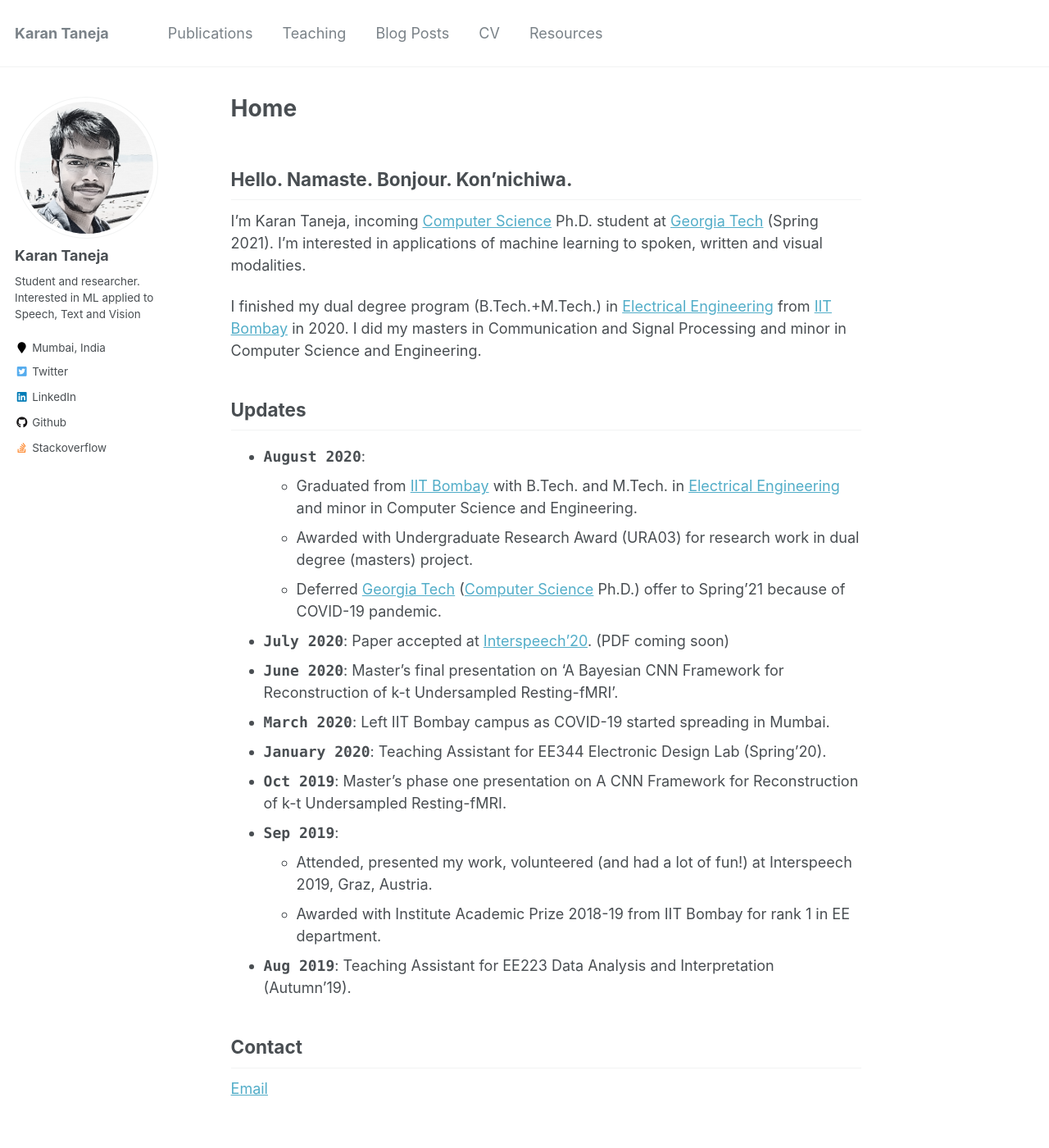
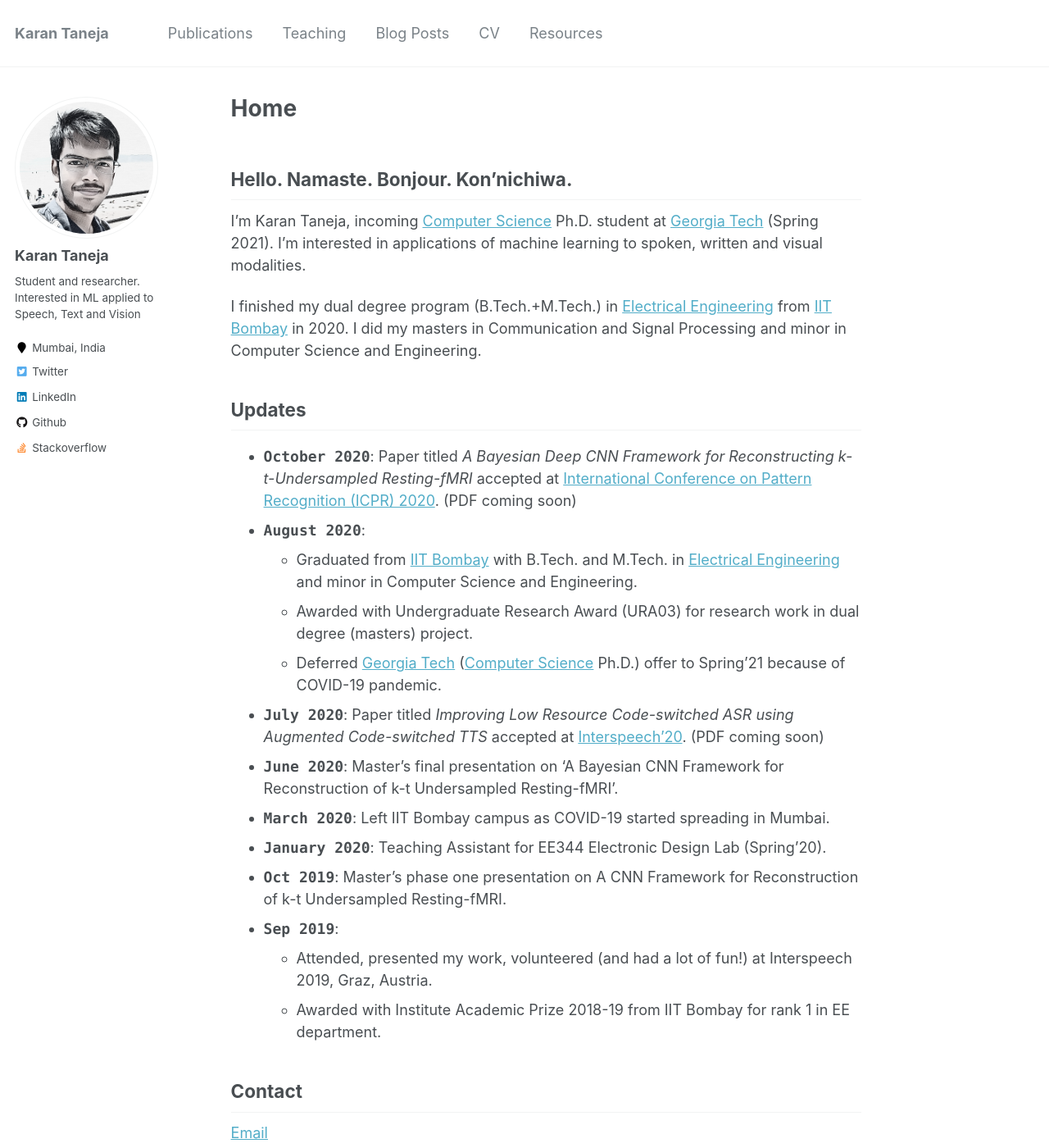
Before and after one commit to KrnTneja/KrnTneja.github.io, a Jekyll site: the page built from _pages/about.md, in a window 1280 px wide and 1400 px high. Shown: the whole window at 82% size. Built offline with Jekyll 4.4.1, drawn with Linux system fonts in a browser that asks for light colours.

Commit message:
ICPR paper

```diff
--- a/_pages/about.md
+++ b/_pages/about.md
@@ -15,17 +15,15 @@ I'm Karan Taneja, incoming [Computer Science](https://www.cc.gatech.edu/) Ph.D.
 
 I finished my dual degree program (B.Tech.+M.Tech.) in [Electrical Engineering](https://www.ee.iitb.ac.in) from [IIT Bombay](http://www.iitb.ac.in/) in 2020. I did my masters in Communication and Signal Processing and minor in Computer Science and Engineering.
 
-<!-- Currently, I'm working on fMRI reconstruction from subsampled k,t-space data for faster fMRI acquisition under [Prof. Suyash Awate](https://www.cse.iitb.ac.in/~suyash/) and [Prof. Shabbir Merchant](https://www.ee.iitb.ac.in/wiki/faculty/merchant) for my masters thesis.
-I'm also working on code-mixed Hindi-English automatic speech recognition with [Prof. Preethi Jyothi](https://www.cse.iitb.ac.in/~pjyothi/) at [Computational Speech And Language Technologies Lab](https://www.cse.iitb.ac.in/~pjyothi/csalt/) (CSALT) in collaboration with [Microsoft India Development Center](https://www.microsoft.com/en-in/msidc/) (MSIDC) at Hyderabad. -->
-
 Updates
 ------
 
+- <tt><b>October 2020</b></tt>: Paper titled <em>A Bayesian Deep CNN Framework for Reconstructing k-t-Undersampled Resting-fMRI</em> accepted at [International Conference on Pattern Recognition (ICPR) 2020](https://www.micc.unifi.it/icpr2020/). (PDF coming soon)
 - <tt><b>August 2020</b></tt>:
   - Graduated from [IIT Bombay](http://www.iitb.ac.in/) with B.Tech. and M.Tech. in [Electrical Engineering](https://www.ee.iitb.ac.in/) and minor in Computer Science and Engineering.
   - Awarded with Undergraduate Research Award (URA03) for research work in dual degree (masters) project.
   - Deferred [Georgia Tech](https://www.gatech.edu/) ([Computer Science](https://www.cc.gatech.edu/) Ph.D.) offer to Spring'21 because of COVID-19 pandemic.
-- <tt><b>July 2020</b></tt>: Paper accepted at [Interspeech'20](http://www.interspeech2020.org/). (PDF coming soon)
+- <tt><b>July 2020</b></tt>: Paper titled <em>Improving Low Resource Code-switched ASR using Augmented Code-switched TTS</em> accepted at [Interspeech'20](http://www.interspeech2020.org/). (PDF coming soon)
 - <tt><b>June 2020</b></tt>: Master's final presentation on 'A Bayesian CNN Framework for Reconstruction of k-t Undersampled Resting-fMRI'.
 - <tt><b>March 2020</b></tt>: Left IIT Bombay campus as COVID-19 started spreading in Mumbai.
 - <tt><b>January 2020</b></tt>: Teaching Assistant for EE344 Electronic Design Lab (Spring'20).
@@ -33,7 +31,7 @@ Updates
 - <tt><b>Sep 2019</b></tt>:
   - Attended, presented my work, volunteered (and had a lot of fun!) at Interspeech 2019, Graz, Austria.
   - Awarded with Institute Academic Prize 2018-19 from IIT Bombay for rank 1 in EE department.
-- <tt><b>Aug 2019</b></tt>: Teaching Assistant for EE223 Data Analysis and Interpretation (Autumn'19).
+<!-- - <tt><b>Aug 2019</b></tt>: Teaching Assistant for EE223 Data Analysis and Interpretation (Autumn'19).   -->
 <!-- - <tt><b>Jul 2019</b></tt>: Awarded with [ISCA ](https://www.isca-speech.org/) Travel Grant for attending Interspeech 2019.   -->
 <!-- - <tt><b>Jun 2019</b></tt>: Paper accepted at [Interspeech'19](https://www.interspeech2019.org/). [[Paper](https://www.isca-speech.org/archive/Interspeech_2019/abstracts/1959.html)]   -->
 <!-- - <tt><b>May 2019</b></tt>: Teaching Assistant for EE223 Data Analysis and Interpretation (Summer'19).   -->
```
Also changed, not shown: _pages/publications.md (+4 -0 lines), 1 other file.
